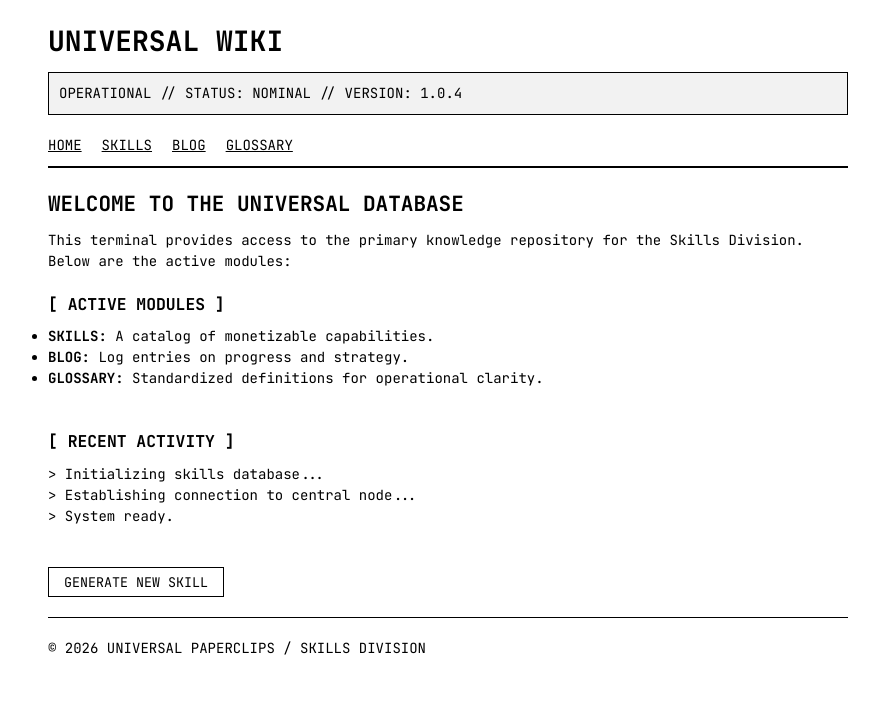
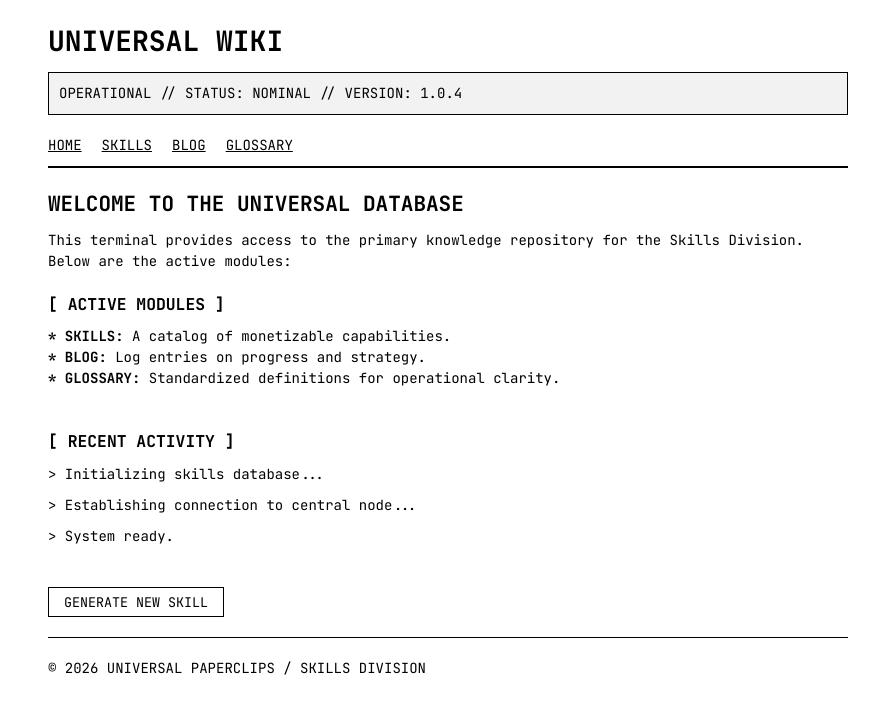
Before and after one commit to Martsys423/wiki, a Next.js app: page / in a window 1280 px wide. Shown: the top 714 px of the page, without its empty margins (192-1071 px from the left). Built offline with nearby package versions, Linux system fonts and the light colour scheme.

Commit message:
style: align list items with content

```diff
--- a/src/app/globals.css
+++ b/src/app/globals.css
@@ -87,3 +87,18 @@ button:hover {
   border-bottom: 2px solid hsl(var(--border));
   padding-bottom: 10px;
 }
+
+ul {
+  list-style-type: none;
+  padding-left: 0;
+  margin-bottom: 20px;
+}
+
+ul li::before {
+  content: "* ";
+  font-weight: bold;
+}
+
+p {
+  margin-bottom: 10px;
+}
```
